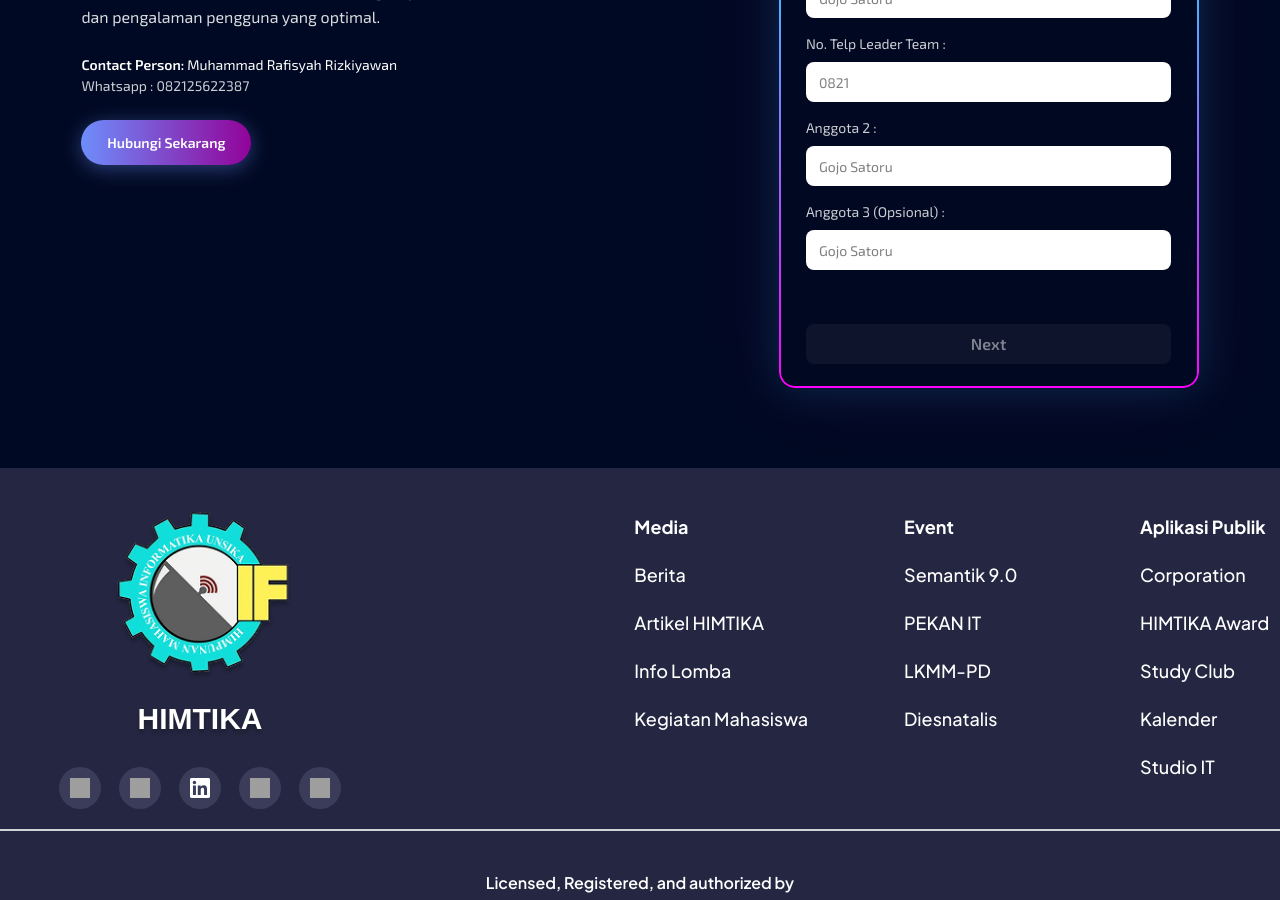
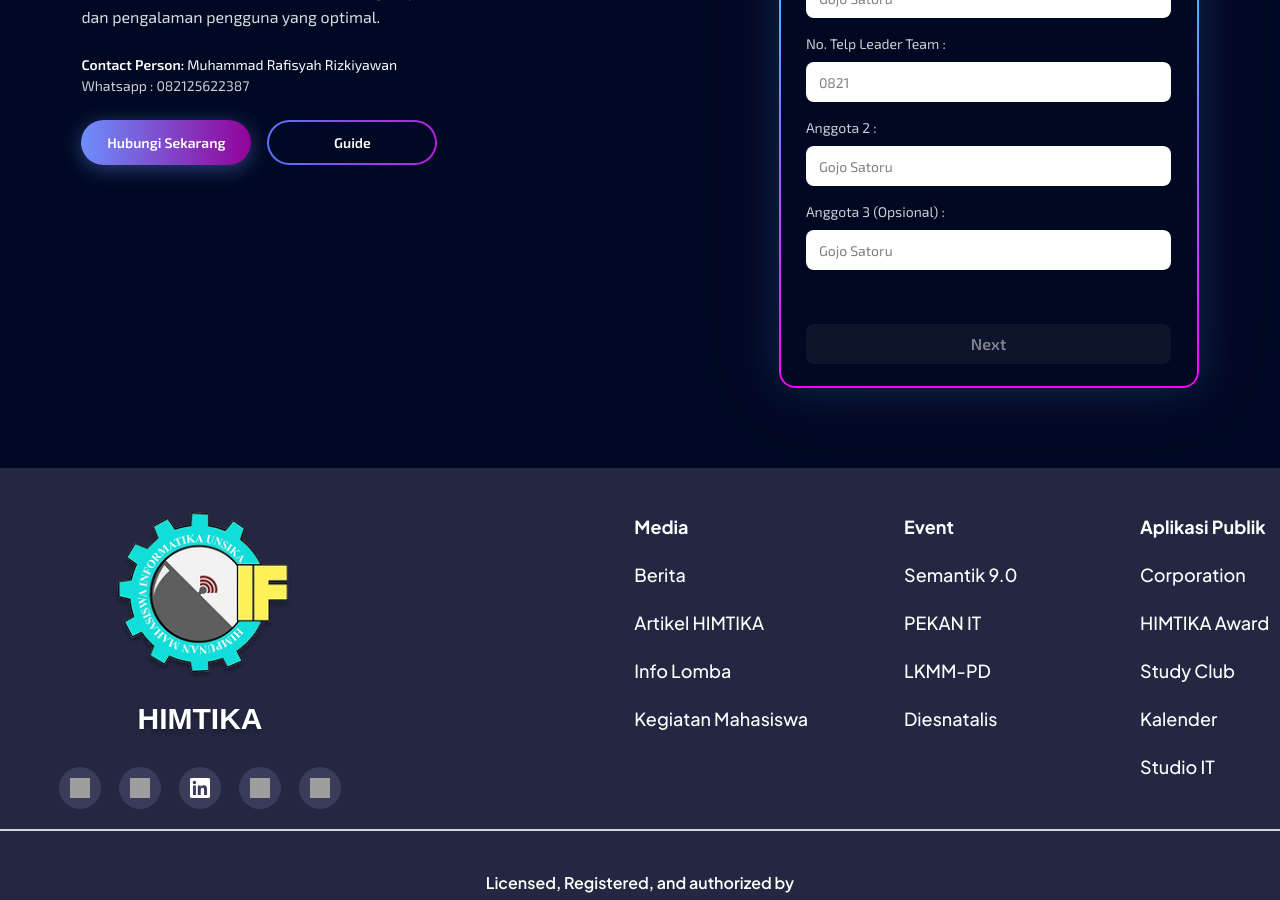
Before and after one commit to sufficientshou/pekan-it-dev, a Next.js app: page /pekan-it/pendaftaran in a window 1280 px wide. Shown: the part 2140-3040 px from the top of the page. Built offline with nearby package versions, Linux system fonts and the light colour scheme; grey boxes are pictures that could not be loaded; a web font is replaced by a local one.

Commit message:
feat(pendaftaran): add guide button linked to detail-nic guide section

```diff
--- a/src/components/features/detail-nic/Guide.tsx
+++ b/src/components/features/detail-nic/Guide.tsx
@@ -3,7 +3,7 @@ import { BASE_PATH } from '@/config/constants';
 
 export default function Guide() {
   return (
-    <section className="relative pb-16 md:pb-32 text-center overflow-hidden max-md:!pb-0" style={{ marginTop: "0px" }}>
+    <section id="guide-section" className="relative pb-16 md:pb-32 text-center overflow-hidden max-md:!pb-0" style={{ marginTop: "0px" }}>
       <div className="relative w-full aspect-[1280/151] pointer-events-none z-[10]">
         <svg
           className="absolute inset-0 z-[2]"
--- a/src/components/features/pendaftaran/FormPendaftaran.tsx
+++ b/src/components/features/pendaftaran/FormPendaftaran.tsx
@@ -359,6 +359,7 @@ const router = useRouter();
             <span className="text-white opacity-80">Whatsapp : {lomba.cp.wa}</span>
           </div>
 
+          <div className="flex items-center gap-4 max-md:!flex-col max-md:!w-full max-md:!gap-3">
             <a
               href={`https://wa.me/${lomba.cp.wa.startsWith('0') ? '62' + lomba.cp.wa.substring(1) : lomba.cp.wa}`}
               target="_blank"
@@ -379,6 +380,27 @@ const router = useRouter();
             >
               Hubungi Sekarang
             </a>
+
+            <button
+              type="button"
+              onClick={() => {
+                router.push(`${BASE_PATH}/detail-nic#guide-section`);
+              }}
+              className="px-6 py-3 rounded-full text-white font-semibold text-sm transition-opacity hover:opacity-90 cursor-pointer max-md:!w-full max-md:!max-w-[280px] max-md:!h-11 max-md:!py-0 max-md:!flex max-md:!items-center max-md:!justify-center max-md:!text-[13px] max-md:!mt-0"
+              style={{
+                width: "170px",
+                height: "45px",
+                fontFamily: "'Exo 2', sans-serif",
+                border: "2px solid transparent",
+                background: "linear-gradient(#000923, #000923) padding-box, linear-gradient(90deg, #5b72ff 0%, #b620e0 100%) border-box",
+                display: "flex",
+                alignItems: "center",
+                justifyContent: "center",
+              }}
+            >
+              Guide
+            </button>
+          </div>
         </div>
 
         <div
```
Lines whose indentation alone changed are shown as unchanged.
